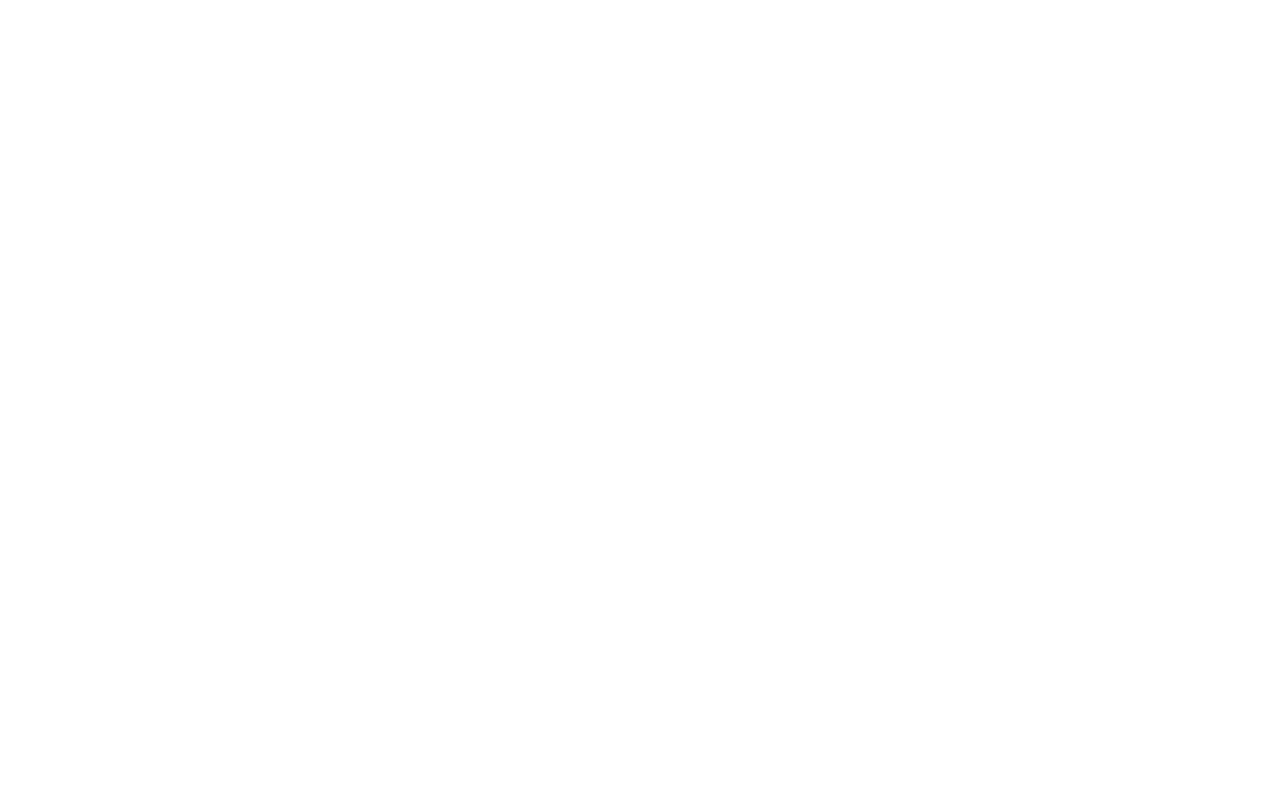
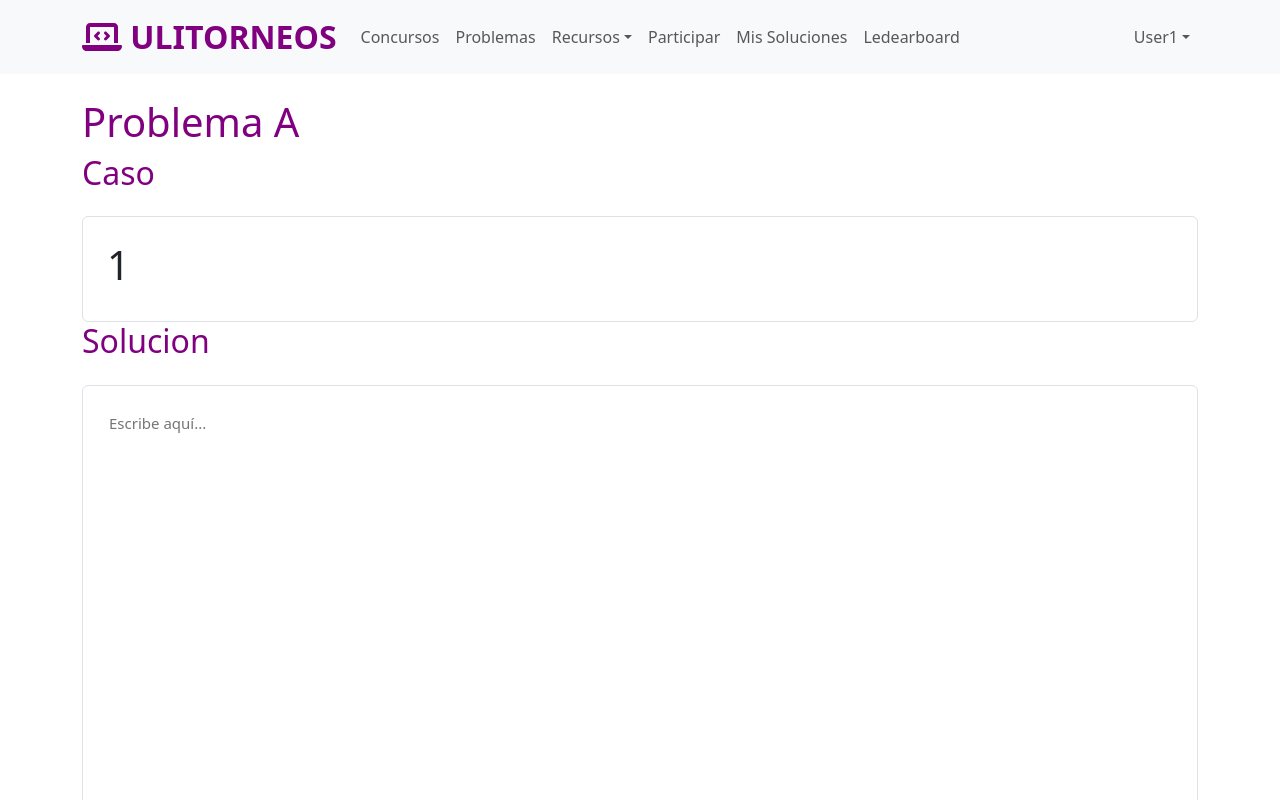
Before and after one commit to fmdd00/web-prueba, a React (Create React App) app: page /solveproblems/1 in a window 1280 px wide. Before the commit this address had no page. Shown: the top 800 px of the page. Built offline with nearby package versions, Linux system fonts and the light colour scheme.

Commit message:
problemas

```diff
--- a/src/App.js
+++ b/src/App.js
@@ -30,7 +30,7 @@
           <Route path='/login' element={<Login />} />
           <Route path='/register' element={<Register />} />
           <Route path='/solveproblems' element={<SolveProblems />} />
-          <Route path='/problemas' element={<Problemas />} />
+          <Route path='/solveproblems/:problemaId' element={<SolveProblems />} />
           <Route path='/contact' element={<Contact />} />
           <Route path='/suscripcion' element={<Suscripcion />} />
           <Route path='/dashboard' element={<Dashboard/>} />
--- a/src/components/modules/ProblemasConcursante.js
+++ b/src/components/modules/ProblemasConcursante.js
@@ -73,16 +73,17 @@
               <div className="card">
                 <div className="card-body d-flex align-items-center">
                   {/* Coloca el checkbox y el título en una fila */}
-                  <div className="d-flex align-items-center">
+                  <div className="d-flex align-items-center justify-content-center ">
 
                   <Link
-                  style={{
-                    backgroundColor: solucionSubida ? "#00FF00" : "#800080",
-                    borderColor: solucionSubida ? "#00FF00" : "#800080" }} className="btn btn-primary"
-                  to="/solveproblems"
-                >
-                  {problema.titulo}
-                </Link>
+  style={{
+    backgroundColor: "#800080",
+    borderColor: "#800080" }}
+  className="btn btn-primary"
+  to={`/solveproblems/${problema.descripcion}`}
+>
+  {problema.titulo}
+</Link>
                   </div>
                 </div>
               </div>
--- a/src/components/modules/SolveProblems.js
+++ b/src/components/modules/SolveProblems.js
@@ -1,19 +1,21 @@
 //import React from "react";
 import BarLog from "../bar/BarLog";
-import Card from 'react-bootstrap/Card';
+
 import React, { useEffect, useState } from "react";
-import ProblemasList from "./ProblemasList";
-import { useNavigate } from 'react-router-dom';
+
+
 import { Button } from "react-bootstrap";
 import BarLogConcursante from "../bar/BarLogConcursante";
+
+import { useParams, useNavigate } from 'react-router-dom';
+
 const SolveProblems = () => {
-
+    const { problemaId } = useParams();
     const [inputValue, setInputValue] = useState('');
 
     const [solucionSubida, setSolucionSubida] = useState(false);
 
     const navigate = useNavigate();
-    navigate('/problemasConcursante', { state: { solucionSubida: true } });
 
     const handleChange = (e) => {
       setInputValue(e.target.value);
@@ -28,6 +30,12 @@
     setSolucionSubida(true);
   };
 
+  useEffect(() => {
+    // Redirigir solo si solucionSubida es verdadero
+    if (solucionSubida) {
+      navigate('/problemasConcursante', { state: { solucionSubida: true } });
+    }
+  }, [solucionSubida, navigate]);
 
     const containerStyle = {
       width: '100%',
@@ -46,8 +54,8 @@
         </h2>
 
   <div className="container mt-4 border rounded p-4">
-    <p>Asegúrate de que estás iniciando tu aplicación de la manera correcta, utilizando el comando proporcionado por Create React App. Normalmente, esto es npm start. Durante la ejecución de este comando, las variables de entorno definidas en tu archivo .env deberían cargarse automáticamente.</p>
-  </div>
+    <h1>{ problemaId }</h1>
+    </div>
   <h2 className="text-left" style={{ color: "#800080" }}>
           Solucion
         </h2>
```
